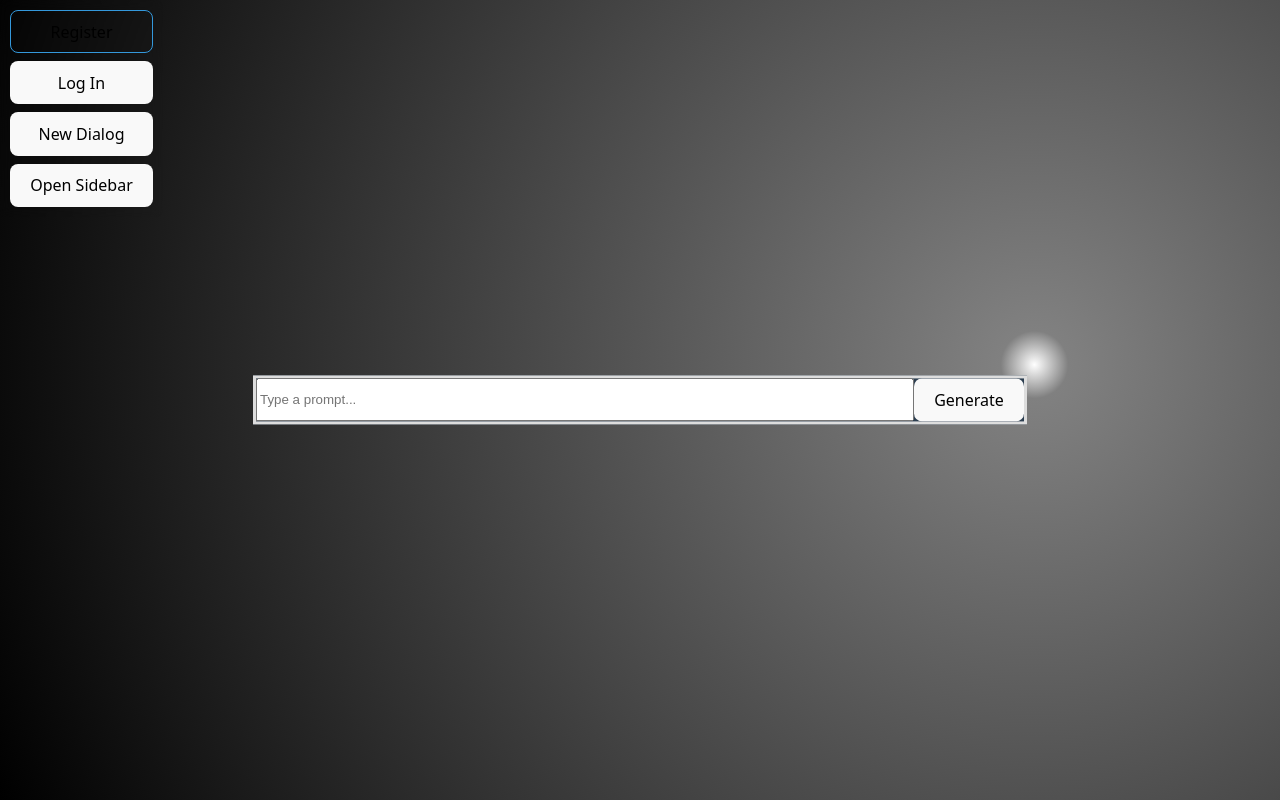
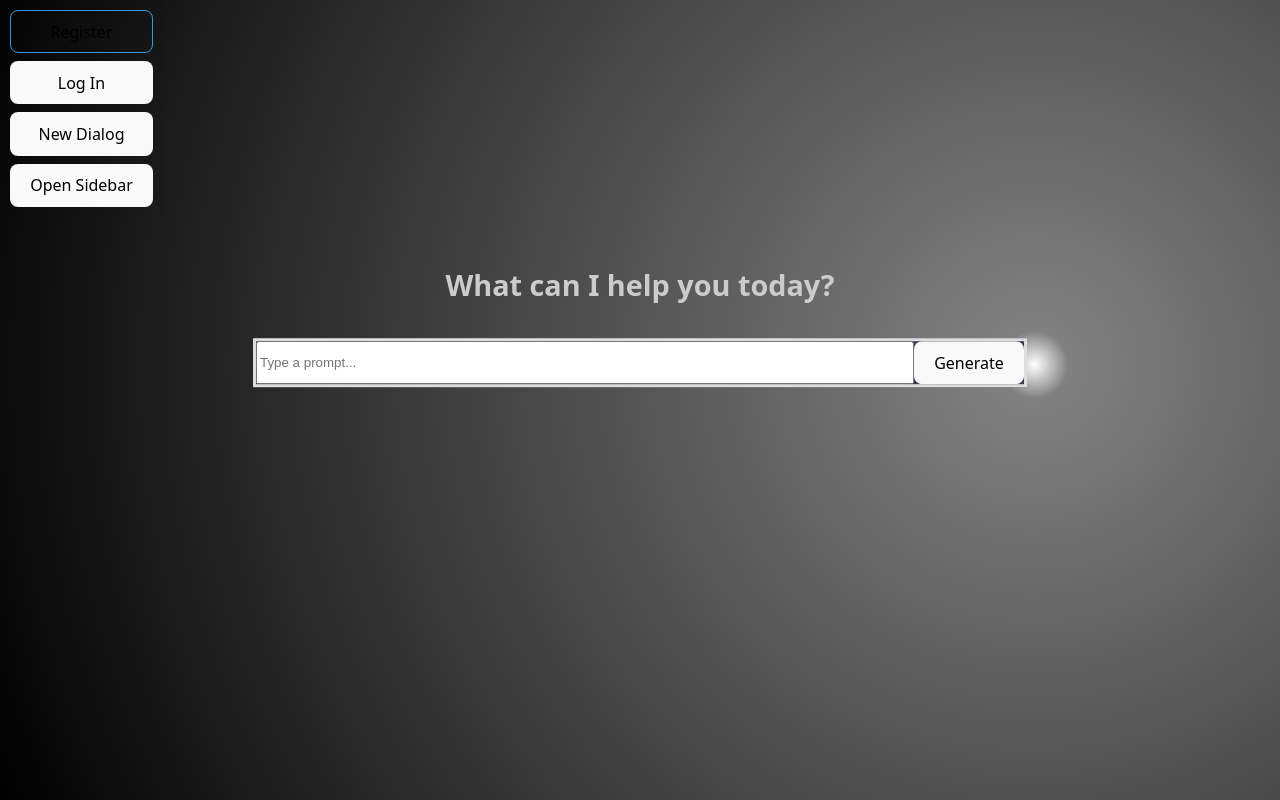
Before and after one commit to ZhexuanWang/PersonalProject, a React (Vite) app in the folder Frontend/PixelArtFrontend/: page / in a window 1280 px wide. Built offline with nearby package versions, Linux system fonts and the light colour scheme.

Commit message:
Modified: InputArea

```diff
--- a/Frontend/PixelArtFrontend/src/components/InputArea/InputArea.css
+++ b/Frontend/PixelArtFrontend/src/components/InputArea/InputArea.css
@@ -1,20 +1,50 @@
-.input-area {
+.input-wrapper {
+    display: flex;
+    flex-direction: column;
+    align-items: center; /* center horizontally */
+    width: 100%;
+    text-align: center;
     left: 50%;
     position: absolute;
     transition: top 0.6s ease, transform 0.6s ease, width 0.6s ease;
+}
+
+.input-wrapper.center {
+    top: 50%;
+    transform: translate(-50%, -110%);
+}
+
+.input-wrapper.bottom {
+    top: 97%;
+    transform: translate(-50%, -97%);
+}
+
+.input-area {
+    width:60%;
     border: #dddddd 3px solid;
     background-color: #2c3e50;
 }
 
 .input-area.center {
-    top: 50%;
-    left: 50%;
-    transform: translate(-50%, -50%);
-    width: 60%; /* larger width when centered */
 }
 
 .input-area.bottom {
-    top: 97%; /* move to bottom */
-    transform: translate(-50%, -97%);
-    width: 60%; /* full width at bottom */
 }
+
+.guiding-text {
+    width: 100%;
+    text-align: center;
+    font-size: 1.8rem;
+    font-weight: bolder;
+    color: #ccc;
+    margin-bottom: 2rem;
+    transition: opacity 0.8s ease;
+}
+
+.guiding-text.center {
+    opacity: 100%;
+}
+
+.guiding-text.bottom {
+    opacity: 0;
+}
--- a/Frontend/PixelArtFrontend/src/components/InputArea/InputArea.tsx
+++ b/Frontend/PixelArtFrontend/src/components/InputArea/InputArea.tsx
@@ -1,5 +1,5 @@
 import {useState} from "react";
-import { Form, Button, InputGroup } from "react-bootstrap";
+import {Form, Button, InputGroup} from "react-bootstrap";
 import * as React from "react";
 import "./InputArea.css";
 import GeneratedDialog from "../GeneratedDialog/GeneratedDialog.tsx";
@@ -10,7 +10,7 @@ const InputArea: React.FC = () => {
     const [imageUrl, setImageUrl] = useState<string | null>(null);
     const [loading, setLoading] = useState(false);
     const [error, setError] = useState<string | null>(null);
-    const { showDialog, setShowDialog, hasGenerated, setHasGenerated, requestTokenRef } = useUIContext();
+    const {showDialog, setShowDialog, hasGenerated, setHasGenerated, requestTokenRef} = useUIContext();
 
     const handleGenerate = async () => {
         if (!prompt.trim()) return;
@@ -24,8 +24,8 @@ const InputArea: React.FC = () => {
         try {
             const response = await fetch("/api/generate", {
                 method: "POST",
-                headers: { "Content-Type": "application/json" },
-                body: JSON.stringify({ prompt }),
+                headers: {"Content-Type": "application/json"},
+                body: JSON.stringify({prompt}),
             });
 
             if (!response.ok) throw new Error("Image generation failed");
@@ -57,11 +57,15 @@ const InputArea: React.FC = () => {
     };
 
     return (
-        <div className={`input-area ${hasGenerated ? "bottom" : "center"}`}>
-            <InputGroup className="InputArea" style={{ display: "flex" }}>
+        <div className={`input-wrapper ${hasGenerated ? "bottom" : "center"}`}>
+            <div className={`guiding-text  ${hasGenerated ? "bottom" : "center"}`}>
+                What can I help you today?
+            </div>
+            <div className={`input-area`}>
+                <InputGroup className="InputArea" style={{display: "flex"}}>
                     <Form.Control
                         placeholder="Type a prompt..."
-                    style={{ width: "100%" }}
+                        style={{width: "100%"}}
                         value={prompt}
                         onChange={(e) => setPrompt(e.target.value)}
                     />
@@ -81,6 +85,7 @@ const InputArea: React.FC = () => {
                     onClear={() => setImageUrl(null)}
                 />
             </div>
+        </div>
     );
 };
 
```
Lines whose indentation alone changed are shown as unchanged.
